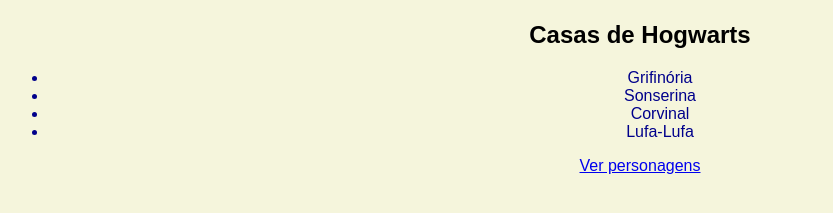
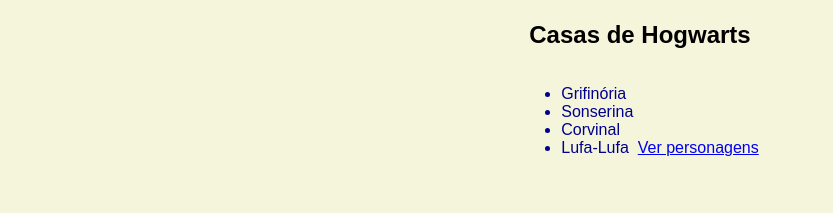
Before and after one commit to isabellasouza4-wq/Harry-Potter, a plain HTML site: page index.html in a window 1280 px wide. Shown: the part 261-474 px from the top of the page, without its empty margins (0-833 px from the left). Drawn offline with Linux system fonts and the light colour scheme.

Commit message:
Update style.css

```diff
--- a/style.css
+++ b/style.css
@@ -11,6 +11,8 @@ body {
 
 .lista {
     color: darkblue;
+    display: inline-block;
+    text-align: left;
 }
 
 a:hover {
@@ -19,6 +21,7 @@ a:hover {
 
 table {
     background-color: white;
+    margin: 0 auto;
 }
 
 h1 {
```
